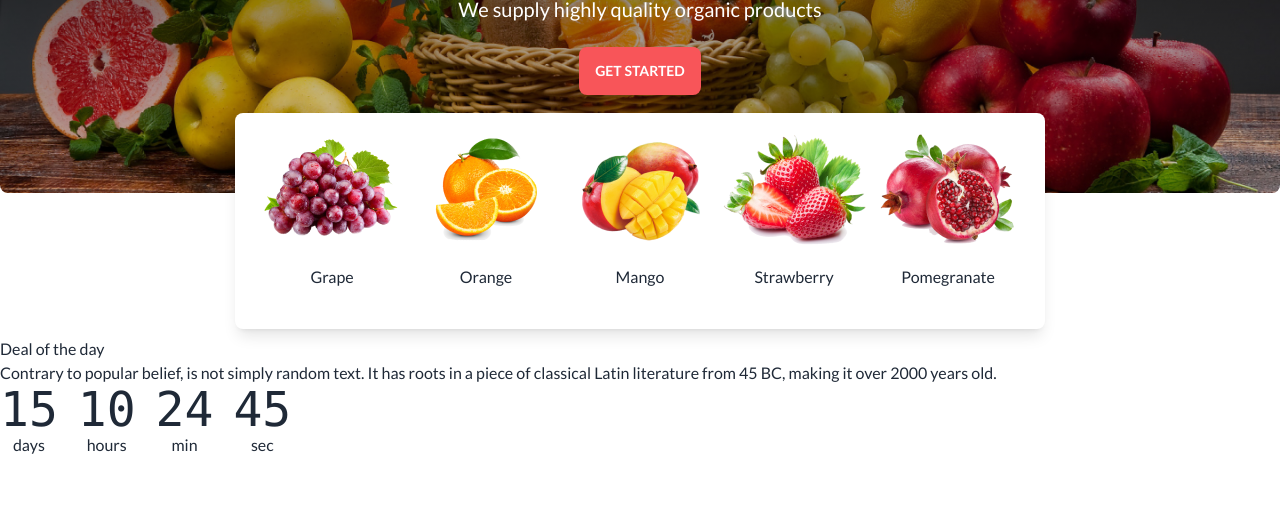
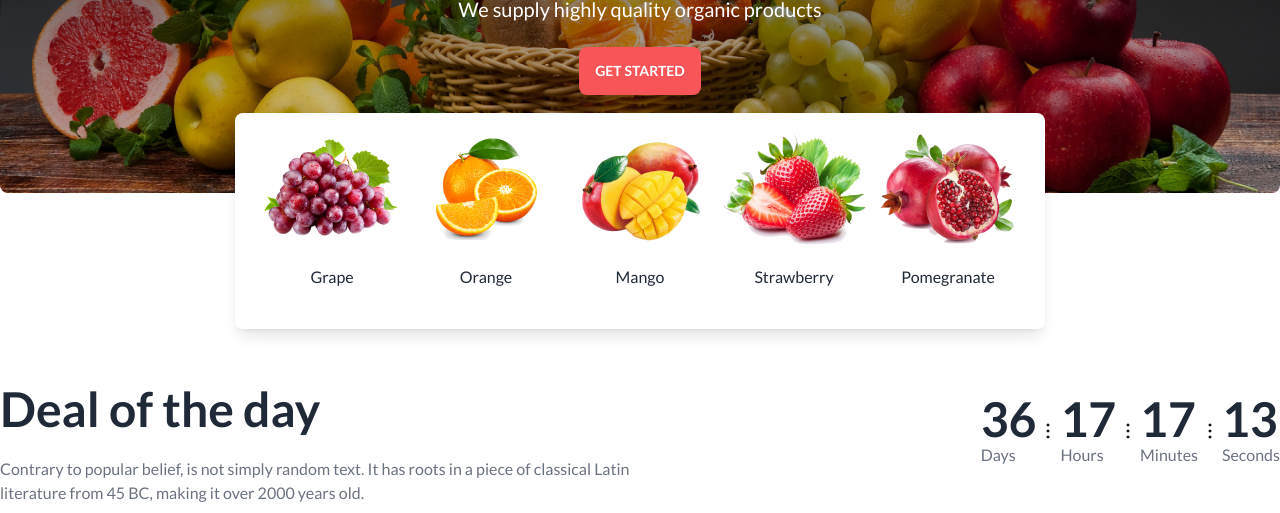
Before and after one commit to tawhid-choudhury/fruits-basket-a3, a plain HTML site: page index.html in a window 1280 px wide. Shown: the part 493-1006 px from the top of the page. Before the commit the page ends 958 px from the top, so only its background shows below. Drawn offline with nearby package versions, Linux system fonts and the light colour scheme; grey boxes are pictures that could not be loaded.

Commit message:
timer done

```diff
--- a/index.html
+++ b/index.html
@@ -36,6 +36,23 @@
                 }
             }
         }
+    </script>
+    <script>
+        var countDownDate = new Date("Sep 1, 2023 00:00:00").getTime();
+        var x = setInterval(function () {
+            var now = new Date().getTime();
+            var distance = countDownDate - now;
+
+            var days = Math.floor(distance / (1000 * 60 * 60 * 24));
+            var hours = Math.floor((distance % (1000 * 60 * 60 * 24)) / (1000 * 60 * 60));
+            var minutes = Math.floor((distance % (1000 * 60 * 60)) / (1000 * 60));
+            var seconds = Math.floor((distance % (1000 * 60)) / 1000);
+
+            document.getElementById("days").innerHTML = days;
+            document.getElementById("hours").innerHTML = hours;
+            document.getElementById("minutes").innerHTML = minutes;
+            document.getElementById("seconds").innerHTML = seconds;
+        }, 1000);
     </script>
 </head>
 
@@ -230,41 +247,36 @@
     <main>
         <!-- deal of the day -->
         <section class="max-w-[90%] md:max-w-[1440px] m-auto my-2 flex flex-col justify-center">
-            <div class="deal">
-                <div>
-                    <h2>Deal of the day</h2>
-                    <p>Contrary to popular belief, is not simply random text. It has roots in a piece of classical Latin
+            <div class="deal flex flex-col lg:flex-row justify-between items-center">
+                <div class="max-w-2xl">
+                    <h2 class="text-xl text-center md:text-start md:text-5xl font-bold mt-12">Deal of the day</h2>
+                    <p class="text-gray-500 pt-6">Contrary to popular belief, is not simply random text. It has roots in
+                        a
+                        piece of classical Latin
                         literature from 45 BC, making it over 2000 years old.</p>
                 </div>
-                <div>
-                    <div class="grid grid-flow-col gap-5 text-center auto-cols-max">
-                        <div class="flex flex-col">
-                            <span class="countdown font-mono text-5xl">
-                                <span style="--value:15;"></span>
-                            </span>
-                            days
-                        </div>
-                        <div class="flex flex-col">
-                            <span class="countdown font-mono text-5xl">
-                                <span style="--value:10;"></span>
-                            </span>
-                            hours
-                        </div>
-                        <div class="flex flex-col">
-                            <span class="countdown font-mono text-5xl">
-                                <span style="--value:24;"></span>
-                            </span>
-                            min
-                        </div>
-                        <div class="flex flex-col">
-                            <span class="countdown font-mono text-5xl">
-                                <span style="--value:45;"></span>
-                            </span>
-                            sec
-                        </div>
+                <div class="flex justify-between max-w-[440px] pt-5">
+                    <div>
+                        <p id="days" class="text-5xl font-bold">00</p>
+                        <span class="text-gray-500">Days</span>
+                    </div>
+                    <img src="./images/three-dots.svg" alt="">
+                    <div>
+                        <p id="hours" class="text-5xl font-bold">00</p>
+                        <span class="text-gray-500">Hours</span>
+                    </div>
+                    <img src="./images/three-dots.svg" alt="">
+                    <div>
+                        <p id="minutes" class="text-5xl font-bold">00</p>
+                        <span class="text-gray-500">Minutes</span>
+                    </div>
+                    <img src="./images/three-dots.svg" alt="">
+                    <div>
+                        <p id="seconds" class="text-5xl font-bold">00</p>
+                        <span class="text-gray-500">Seconds</span>
                     </div>
                 </div>
-            </div>
+
 
         </section>
 
```
Also changed, not shown: images/three-dots.svg (added).
